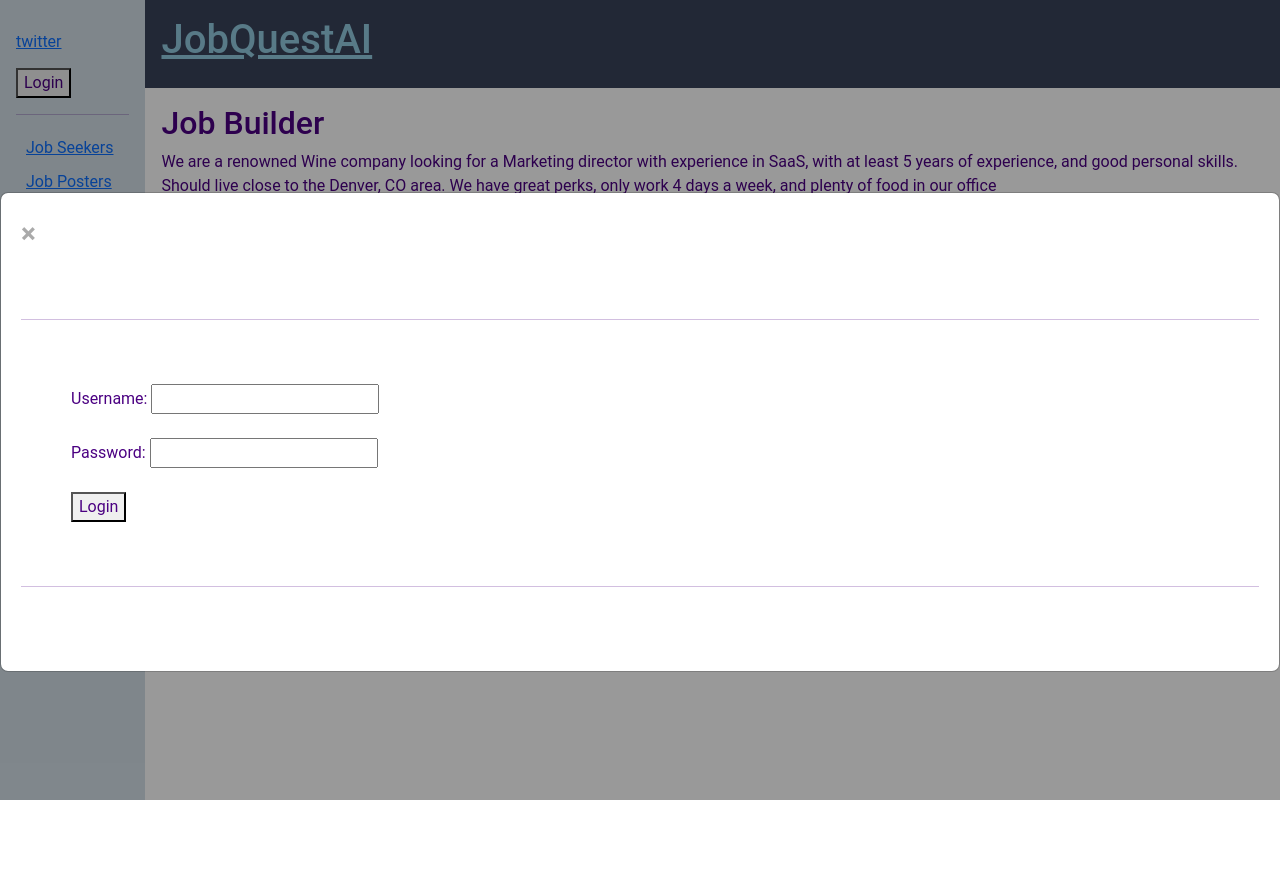
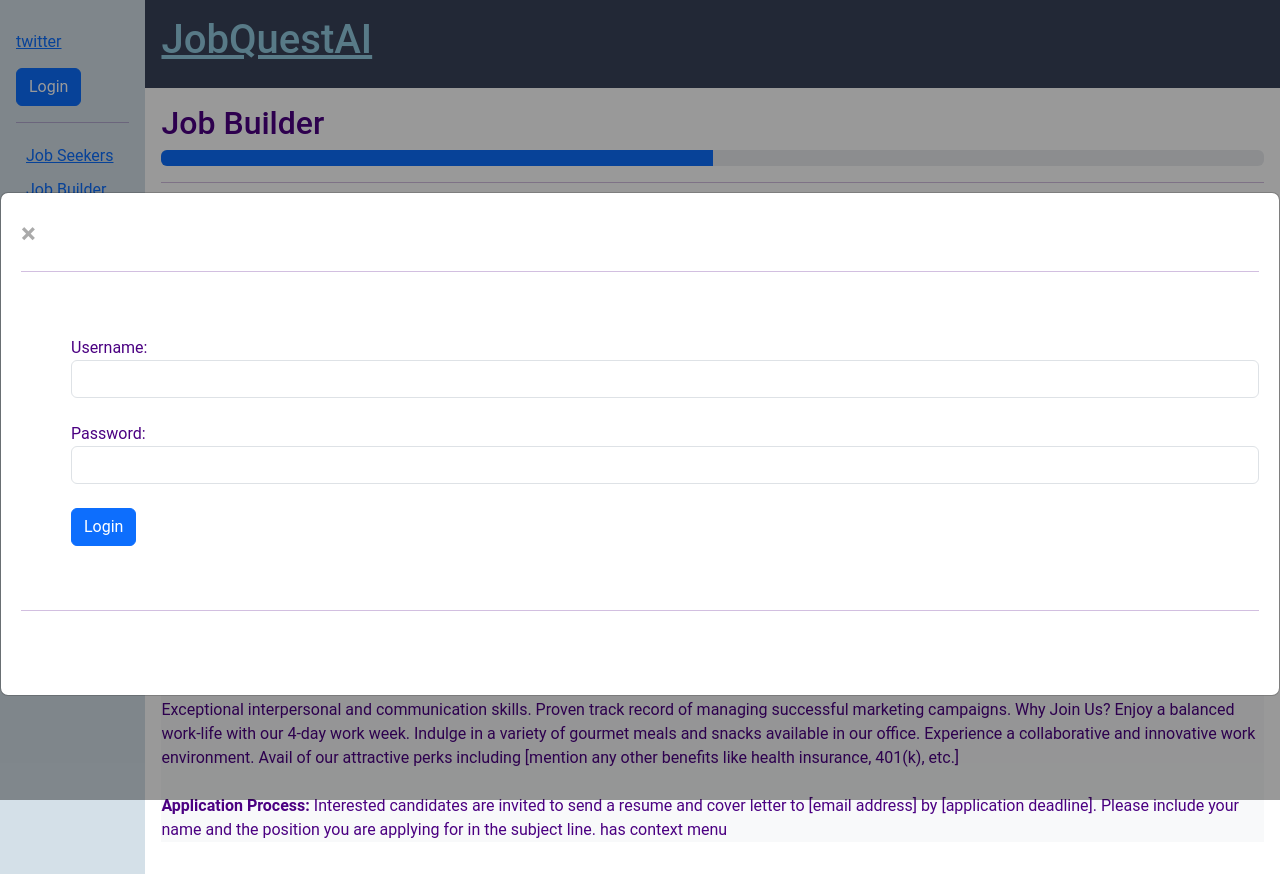
Before and after one commit to camelCaseGuy/reqEngrPrototype, a plain HTML site: page src/JobPosters.html in a window 1280 px wide. Both pictures are taken after a click on the button "Login". Before the commit the page ends 800 px from the top, so only its background shows below. Drawn offline with nearby package versions, Linux system fonts and the light colour scheme.

Commit message:
a bunch of styling

```diff
--- a/src/JobPosters.html
+++ b/src/JobPosters.html
@@ -1,10 +1,12 @@
 <!DOCTYPE html>
 <html>
+
 <head>
   <meta charset="utf-8" />
   <title>JobQuestAI</title>
   <link rel="stylesheet" href="style.css" />
-    <link href="https://cdn.jsdelivr.net/npm/bootstrap@5.3.2/dist/css/bootstrap.min.css" rel="stylesheet" integrity="sha384-T3c6CoIi6uLrA9TneNEoa7RxnatzjcDSCmG1MXxSR1GAsXEV/Dwwykc2MPK8M2HN" crossorigin="anonymous">
+  <link href="https://cdn.jsdelivr.net/npm/bootstrap@5.3.2/dist/css/bootstrap.min.css" rel="stylesheet"
+    integrity="sha384-T3c6CoIi6uLrA9TneNEoa7RxnatzjcDSCmG1MXxSR1GAsXEV/Dwwykc2MPK8M2HN" crossorigin="anonymous">
 </head>
 
 <body>
@@ -12,28 +14,26 @@
     <div class="top-nav">
       <a href="./index.html">twitter</a>
     </div>
-      <button id="myBtn">Login</button>
+    <button id="myBtn" class="btn btn-primary">Login</button>
 
     <div id="myModal" class="modal">
       <div class="modal-content">
         <div class="close">&times;</div>
-          <div>&nbsp;</div>
-          <div>&nbsp;</div>
         <hr />
         <div>&nbsp;</div>
         <div>&nbsp;</div>
-          <div style="padding-left: 50px;">
+        <div style="padding-left: 50px">
           <div>
             <label for="username">Username:</label>
-              <input type="text" name="username" id="username" />
+            <input type="text" name="username" id="username" class="form-control" />
           </div>
           <div>&nbsp;</div>
           <div>
             <label for="password">Password:</label>
-              <input type="text" name="password" id="password" />
+            <input type="text" name="password" id="password" class="form-control" />
           </div>
           <div>&nbsp;</div>
-            <button type="submit" id="btnLogin">Login</button>
+          <button type="submit" id="btnLogin" class="btn btn-primary">Login</button>
         </div>
         <div>&nbsp;</div>
         <div>&nbsp;</div>
@@ -49,7 +49,7 @@
           <a href="./resumeBuilder.html">Job Seekers</a>
         </li>
         <li>
-            <a href="./JobPosters.html">Job Posters</a>
+          <a href="./JobPosters.html">Job Builder</a>
         </li>
       </ul>
     </div>
@@ -63,29 +63,44 @@
     <main class="content">
       <article>
         <h2>Job Builder</h2>
-          <p>
+        <div class="progress" role="progressbar" aria-label="Basic example" aria-valuenow="50" aria-valuemin="0"
+          aria-valuemax="100">
+          <div class="progress-bar" style="width: 50%"></div>
+        </div>
+        <hr>
+        <p class="bg-light">
+          <textarea name="" id="" cols="100" rows="5">
             We are a renowned Wine company looking for a Marketing director with
             experience in SaaS, with at least 5 years of experience, and good
             personal skills. Should live close to the Denver, CO area. We have
             great perks, only work 4 days a week, and plenty of food in our
             office
+          </textarea>
+          <br>
+          <button class="btn btn-primary">Post</button>
         </p>
-          <p>
-            Title: Marketing Director (SaaS Experience Preferred) Company: [Your
-            Company Name] - A Prestigious Wine Enterprise Location: Denver, CO
-            (Proximity Preferred) About Us:[Your Company Name] is a reputable
+        <p class="bg-light">
+          <strong>Title:</strong> Marketing Director (SaaS Experience Preferred)
+          <br><br>
+          <strong>Company:</strong> [Your Company Name] - A Prestigious Wine Enterprise Location: Denver, CO
+          (Proximity Preferred)
+          <br><br>
+          <strong>About Us:</strong>[Your Company Name] is a reputable
           name in the wine industry, known for our passion for quality and
           exceptional taste. We are currently seeking a seasoned Marketing
           Director with a knack for SaaS platforms to join our innovative team
           in Denver, CO. This position calls for a strategic thinker who can
           drive marketing initiatives that resonate with our audience and
-            propel our brand to greater heights. Key Responsibilities: Develop
-            and implement robust marketing strategies to bolster brand awareness
+          propel our brand to greater heights.
+          <br><br>
+          <strong>Key Responsibilities:</strong>
+            Develop and implement robust marketing strategies to bolster brand awareness
             and market share. Leverage SaaS platforms for marketing automation,
             analytics, and customer engagement. Lead cross-functional teams to
             achieve project goals and marketing objectives. Analyze market
             trends and competitors to inform marketing strategies.
-            Qualifications: Bachelor’s degree in Marketing, Business, or related
+            <br><br>
+            <strong>Qualifications:</strong> Bachelor’s degree in Marketing, Business, or related
             field. A minimum of 5 years of experience in marketing, with a focus
             on SaaS platforms. Exceptional interpersonal and communication
             skills. Proven track record of managing successful marketing
@@ -93,8 +108,9 @@
             work week. Indulge in a variety of gourmet meals and snacks
             available in our office. Experience a collaborative and innovative
             work environment. Avail of our attractive perks including [mention
-            any other benefits like health insurance, 401(k), etc.] Application
-            Process: Interested candidates are invited to send a resume and
+            any other benefits like health insurance, 401(k), etc.]
+            <br><br>
+            <strong>Application Process:</strong> Interested candidates are invited to send a resume and
             cover letter to [email address] by [application deadline]. Please
             include your name and the position you are applying for in the
             subject line. has context menu
@@ -102,7 +118,10 @@
       </article>
     </main>
   </div>
-    <script src="https://cdn.jsdelivr.net/npm/bootstrap@5.3.2/dist/js/bootstrap.bundle.min.js" integrity="sha384-C6RzsynM9kWDrMNeT87bh95OGNyZPhcTNXj1NW7RuBCsyN/o0jlpcV8Qyq46cDfL" crossorigin="anonymous"></script>
+  <script src="https://cdn.jsdelivr.net/npm/bootstrap@5.3.2/dist/js/bootstrap.bundle.min.js"
+    integrity="sha384-C6RzsynM9kWDrMNeT87bh95OGNyZPhcTNXj1NW7RuBCsyN/o0jlpcV8Qyq46cDfL"
+    crossorigin="anonymous"></script>
   <script src="index.js"></script>
 </body>
+
 </html>
--- a/src/style.css
+++ b/src/style.css
@@ -14,6 +14,11 @@ body {
   margin: 0;
 }
 
+img#jobquestai {
+  /* opacity: 0.5; */
+  margin: 0 auto;
+  display: block;
+}
 /* The Modal (background) */
 .modal {
   display: none;
```
Also changed, not shown: src/index.html (+11 -13 lines), src/resumeBuilder.html (+5 -7 lines). Lines whose indentation alone changed are shown as unchanged.
